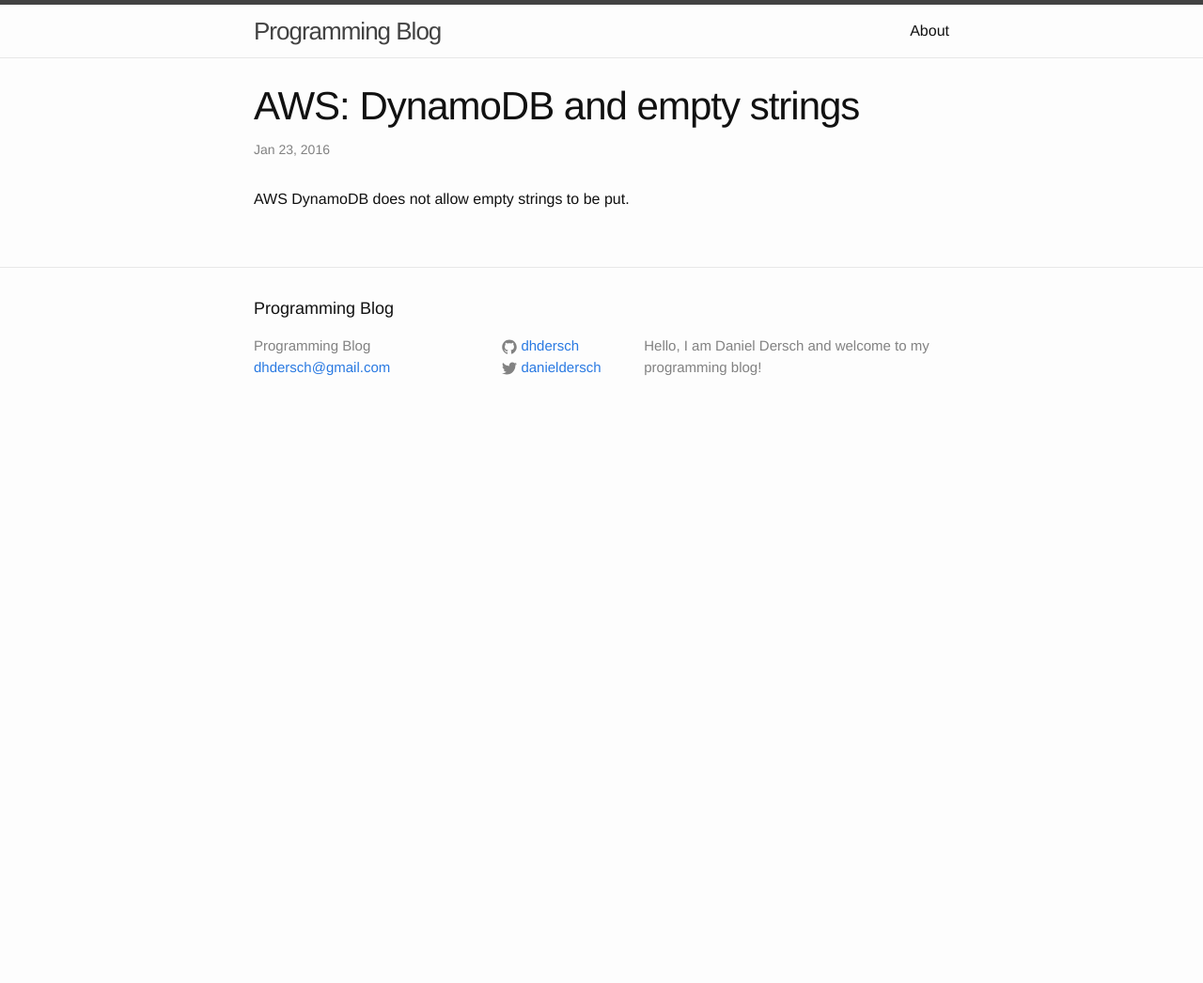
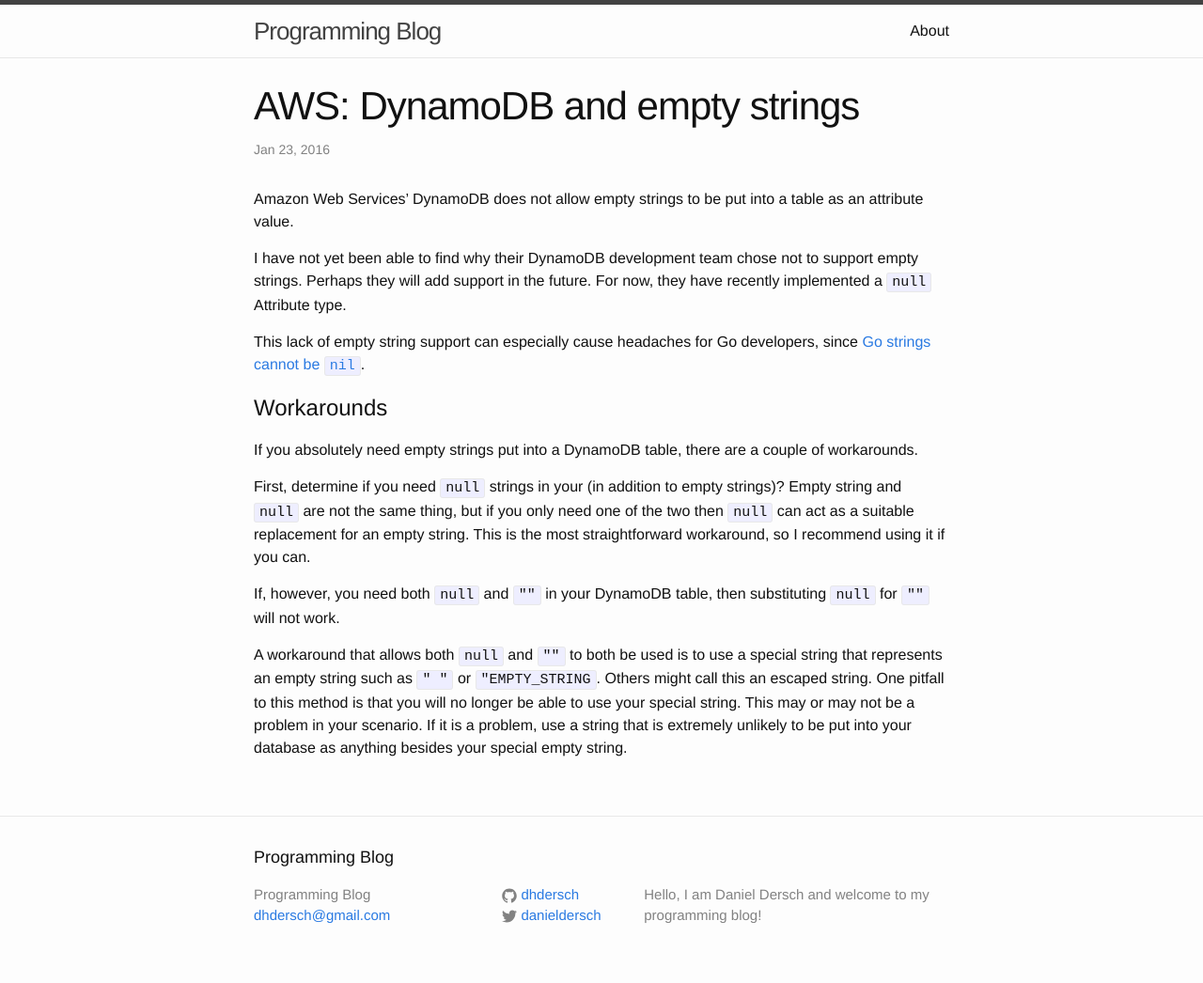
Before and after one commit to dhdersch/dhdersch.github.io, a Jekyll site: the page built from _posts/2016-1-24-working-title.markdown, in a window 1280 px wide. Shown: the whole page at 94% size. Built offline with Jekyll 4.4.1, drawn with Linux system fonts in a browser that asks for light colours; comment, search, counter and statistics services are not loaded; before the commit the page ends 900 px from its top, so only the background shows below that.

Commit message:
Add more content to new blog post on DynamoDB

```diff
--- a/_posts/2016-1-24-working-title.markdown
+++ b/_posts/2016-1-24-working-title.markdown
@@ -12,5 +12,21 @@
   - "*string"
   - pointer
   - aws
+  - Amazon Web Services
+  - DynamoDB
 ---
-AWS DynamoDB does not allow empty strings to be put.
+Amazon Web Services' DynamoDB does not allow empty strings to be put into a table as an attribute value.
+
+I have not yet been able to find why their DynamoDB development team chose not to support empty strings. Perhaps they will add support in the future. For now, they have recently implemented a `null` Attribute type.
+
+This lack of empty string support can especially cause headaches for Go developers, since [Go strings cannot be `nil`]({% post_url 2016-01-23-golang-when-to-use-string-pointers %}).
+
+# Workarounds
+
+If you absolutely need empty strings put into a DynamoDB table, there are a couple of workarounds.
+
+First, determine if you need `null` strings in your (in addition to empty strings)? Empty string and `null` are not the same thing, but if you only need one of the two then `null` can act as a suitable replacement for an empty string. This is the most straightforward workaround, so I recommend using it if you can.
+
+If, however, you need both `null` and `""` in your DynamoDB table, then substituting `null` for `""` will not work.
+
+A workaround that allows both `null` and `""` to both be used is to use a special string that represents an empty string such as `" "` or `"EMPTY_STRING`. Others might call this an escaped string. One pitfall to this method is that you will no longer be able to use your special string. This may or may not be a problem in your scenario. If it is a problem, use a string that is extremely unlikely to be put into your database as anything besides your special empty string.
```
